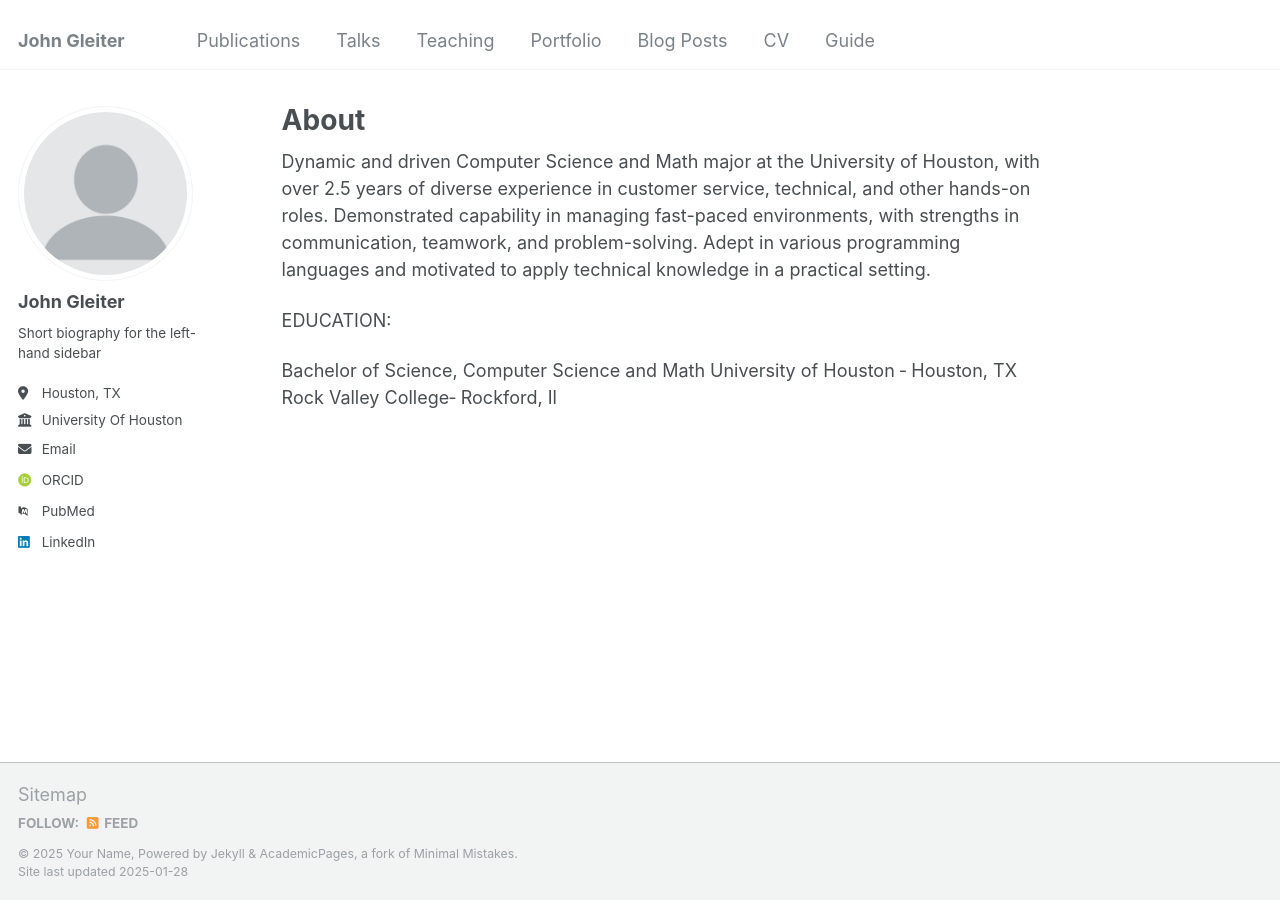
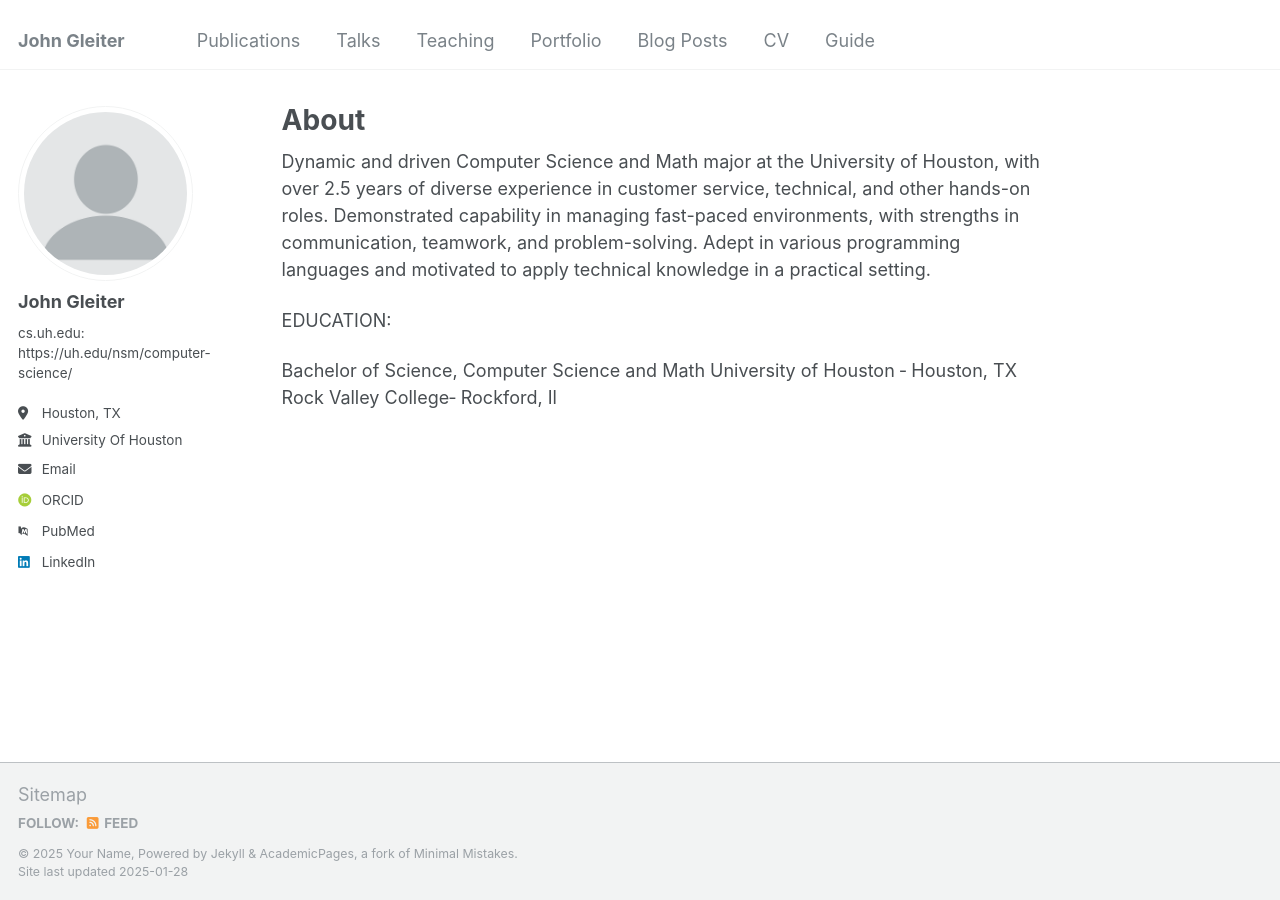
Before and after one commit to johnpaul123Z/johnpaul123Z.github.io, a Jekyll site: the page built from _pages/about.md, in a window 1280 px wide. Built offline with Jekyll 4.4.1, drawn with Linux system fonts in a browser that asks for light colours; some web fonts are replaced.

Commit message:
Update _config.yml

```diff
--- a/_config.yml
+++ b/_config.yml
@@ -24,7 +24,7 @@ author:
   avatar           : "profile.png"
   name             : "John Gleiter"
   pronouns         : # example: "she/her"
-  bio              : "Short biography for the left-hand sidebar"
+  bio              : "  cs.uh.edu:  https://uh.edu/nsm/computer-science/"
   location         : "Houston, TX"
   employer         : "University Of Houston"
   uri              : # URL
@@ -49,7 +49,7 @@ author:
   stackoverflow    : # User number or user number and name (i.e., use "1" or "1/jeff-atwood")
 
   # Social media
-  cs.uh.edu          : "https://uh.edu/nsm/computer-science/" # Replace this with you Bluesky username
+  cs.uh.edu        : "https://uh.edu/nsm/computer-science/" # Replace this with you Bluesky username
   facebook         : # Username
   flickr           : # Username
   foursquare       : # Username
```
